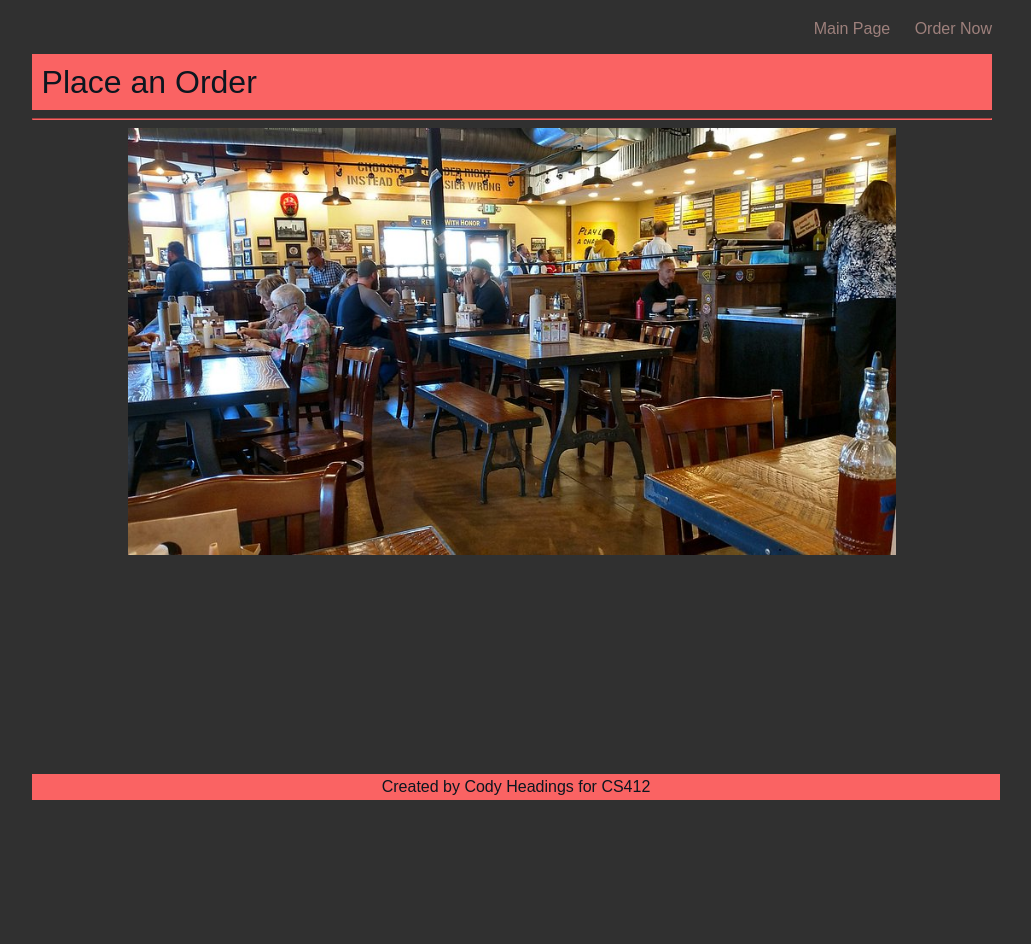
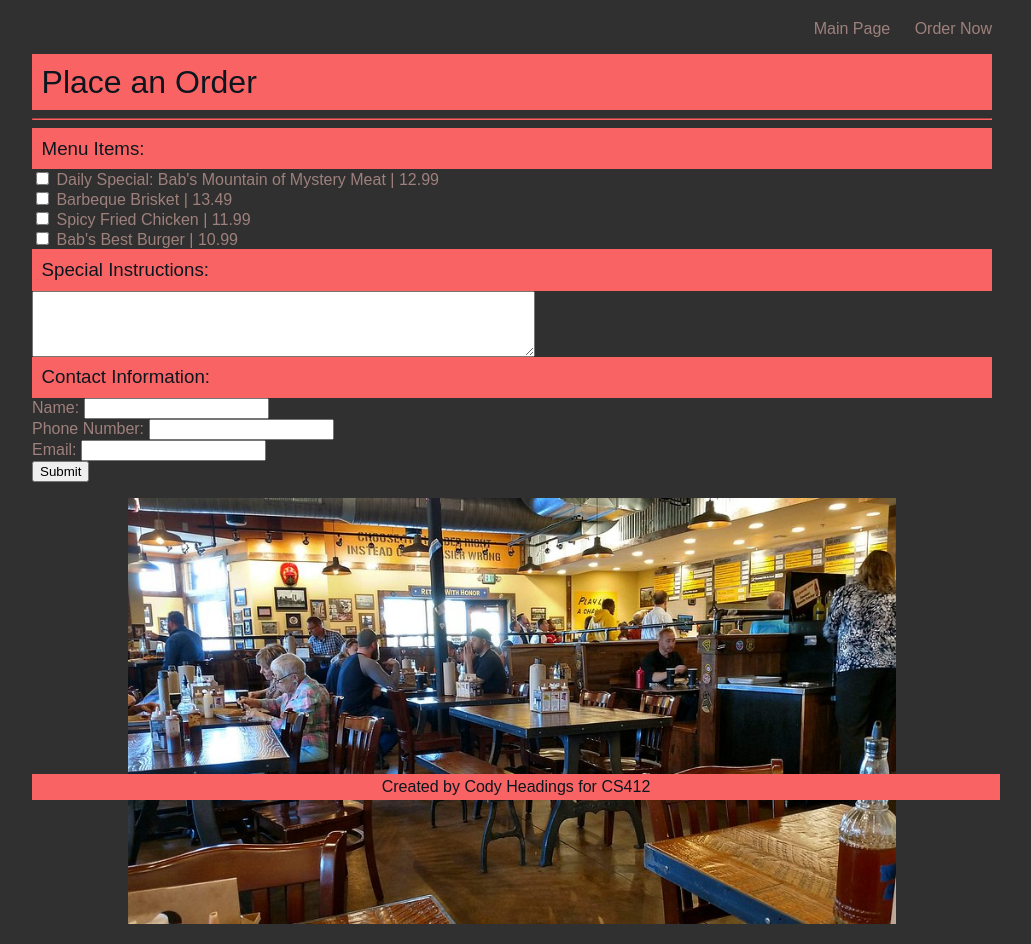
Before and after one commit to codyheadings/cs412, a Django app: page /restaurant/order in a window 1280 px wide. Shown: the whole page, without its empty margins (128-1159 px from the left). Before the commit the page ends 800 px from the top, so only its background shows below. Run offline with Django 5.2, Linux system fonts and the light colour scheme.

Commit message:
9/18 in lecture work, working on order form

```diff
--- a/restaurant/templates/restaurant/order.html
+++ b/restaurant/templates/restaurant/order.html
@@ -9,6 +9,69 @@
     <h1>Place an Order</h1>
     <hr>
 
+    <form action="{% url 'confirmation' %}" method="POST">
+        {% csrf_token %}
+
+        <h3>Menu Items:</h3>
+        <div>
+            <input type="checkbox" name="special">
+            Daily Special: {{daily_special}} | 12.99
+        </div>
+        <div>
+            <input type="checkbox" name="brisket">
+            Barbeque Brisket | 13.49
+        </div>
+
+        <div>
+            <input type="checkbox" class="chicken" id="chicken" name="chicken">
+            <label for="chicken">Spicy Fried Chicken | 11.99</label>
+
+            <label class="hidden-c">
+                <input type="checkbox" name="plain">
+                 + Make it Plain | 0.00
+            </label>
+            <label class="hidden-c">
+                <input type="checkbox" name="extra-spice">
+                 + Extra Spice! | 0.25
+            </label>
+        </div>
+
+        <div>
+            <input type="checkbox" class="burger" id="burger" name="burger">
+            <label for="burger">Bab's Best Burger | 10.99</label>
+
+            <label class="hidden-b">
+                <input type="checkbox" id="second-patty" name="second-patty">
+                + Second Patty | 1.99
+            </label>
+            <label class="hidden-b">
+                <input type="checkbox" id="bbq-bacon" name="bbq-bacon">
+                + BBQ Bacon | 1.49
+            </label>
+            <label class="hidden-b">
+                <input type="checkbox" id="premium-cheddar" name="premium-cheddar">
+                + Premium Cheddar | 0.50
+            </label>
+        </div>
+
+
+        <h3>Special Instructions:</h3>
+        <textarea name="instructions" rows="4" cols="60"></textarea>
+
+        <h3>Contact Information:</h3>
+        <div>
+            Name: <input type="text" name="name">
+        </div>
+        <div>
+            Phone Number: <input type="text" name="phone">
+        </div>
+        <div>
+            Email: <input type="text" name="email">
+        </div>
+
+        <input type="submit">
+    </form>
+
     <img src="../media/inside_babongrill.jpg" alt="Seating area inside the barbeque restaurant." width="80%">
 </div>
 {% endblock %}
--- a/restaurant/views.py
+++ b/restaurant/views.py
@@ -6,10 +6,13 @@ from django.shortcuts import render
 import random
 
 specials = [
-    "",
-    "",
-    "",
-    "",
+    "Bab's Perfect Pork Belly",
+    "Bab's Saucy Sliders",
+    "Bab's Mountain of Mystery Meat",
+    "Bab's Flamin' Ribs",
+    "Bab's Slathered Steak",
+    "Bab's Krispy Kebab",
+    "Bab's Rotisserie Roast",
 ]
 
 # Create your views here.
--- a/static/restaurant_styles.css
+++ b/static/restaurant_styles.css
@@ -32,6 +32,28 @@ body {
     max-width: 960px;
     margin: 20px auto;
     padding: 20px auto;
+}
+
+form div {
+    display: block;
+}
+
+.hidden-c {
+  display:none;
+  margin-left: 20px;
+}
+
+.hidden-b {
+  display:none;
+  margin-left: 20px;
+}
+
+.burger:checked ~ .hidden-b {
+  display:block;
+}
+
+.chicken:checked ~ .hidden-c {
+  display:block;
 }
 
 hr {
```
